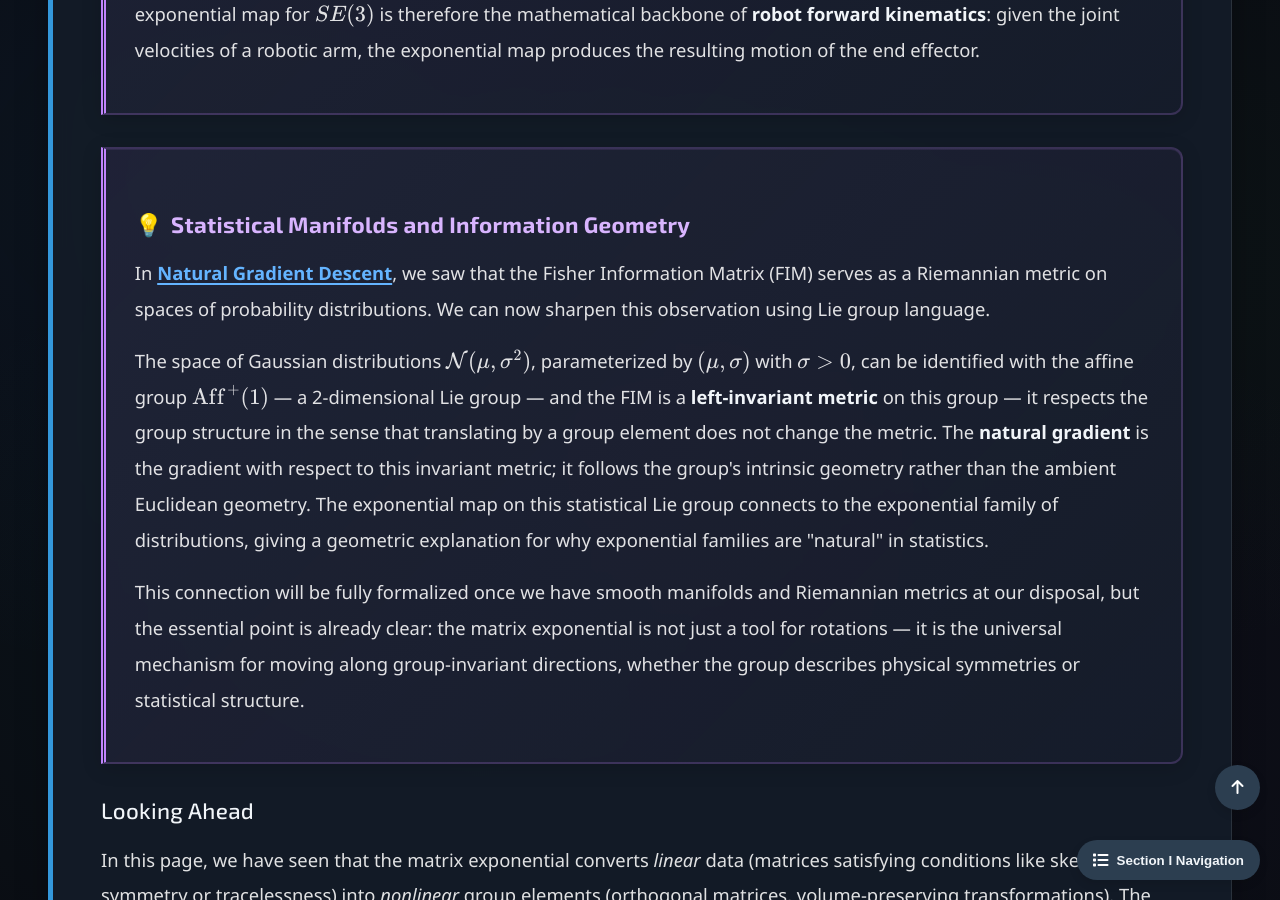
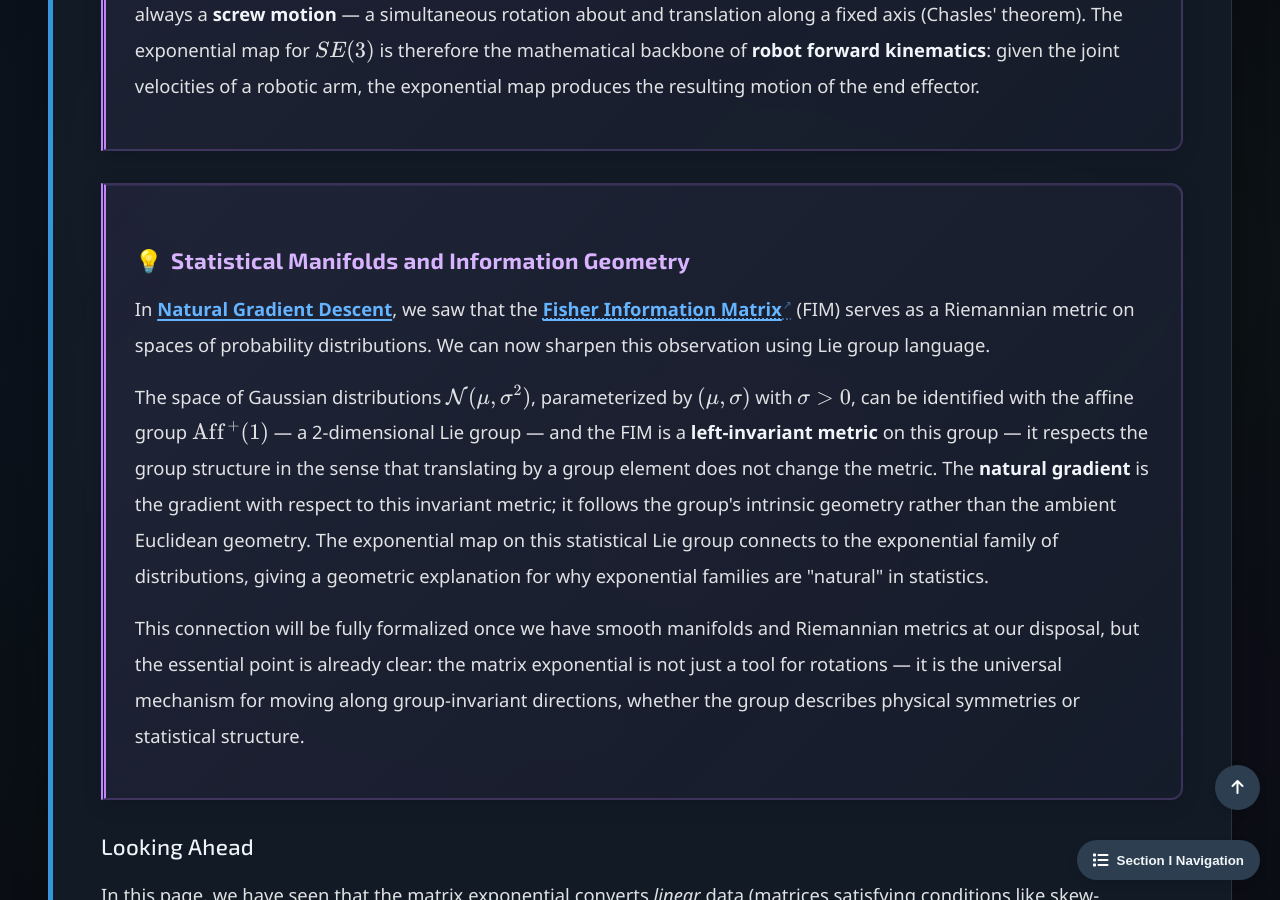
Before and after one commit to Yusukey01/yusukey01.github.io, a Jekyll site: the page built from Mathematics/Linear_algebra/matrix_exponential.html, in a window 1280 px wide and 900 px high, scrolled down 11865 px. Built offline with Jekyll 4.4.1, drawn with Linux system fonts in a browser that asks for light colours; some of the changed text lies outside the part shown.

Commit message:
added reference more

```diff
--- a/Mathematics/Linear_algebra/lie_groups.html
+++ b/Mathematics/Linear_algebra/lie_groups.html
@@ -242,6 +242,11 @@ noindex: true
                         \(x, y \in \mathbb{R}^n\).
                     </p>
                 </div>
+
+                <p>
+                    Remember, these are precisely the <a href="orthogonality.html"><strong>orthogonal matrices</strong></a>
+                    \(U\) satisfying \(U^\top U = I\) — the norm-preserving transformations studied earlier in the curriculum.
+                </p>
 
                 <div class="proof">
                     <span class="proof-title">Proof that \(O(n)\) is a closed subgroup of \(GL(n, \mathbb{R})\):</span>
--- a/Mathematics/Linear_algebra/matrix_exponential.html
+++ b/Mathematics/Linear_algebra/matrix_exponential.html
@@ -618,10 +620,9 @@ noindex: true
                 <div class="insight-box">
                     <h3>Statistical Manifolds and Information Geometry</h3>
                     <p>
-                        In <a href="../Machine_learning/natural_gradient.html"><strong>Natural Gradient
-                        Descent</strong></a>, we saw that the Fisher Information Matrix (FIM) serves as a
-                        Riemannian metric on spaces of probability distributions. We can now sharpen this
-                        observation using Lie group language.
+                        In <a href="../Machine_learning/natural_gradient.html"><strong>Natural Gradient Descent</strong></a>, we saw that the
+                        <a href="../Probability/fisher_info.html#D-Fisher_info_matrix" class="ref-link"><strong>Fisher Information Matrix</strong></a> (FIM)
+                        serves as a Riemannian metric on spaces of probability distributions. We can now sharpen this observation using Lie group language.
                     </p>
                     <p>
                         The space of Gaussian distributions \(\mathcal{N}(\mu, \sigma^2)\), parameterized
--- a/Mathematics/Probability/fisher_info.html
+++ b/Mathematics/Probability/fisher_info.html
@@ -44,7 +44,7 @@ uses_python: false
                     In optimization, it gives rise to <a href="../Machine_learning/natural_gd.html"><strong>natural gradient descent</strong></a>.
                 </p>
 
-                <div class="theorem">
+                <div class="theorem" id="D-Fisher_info_matrix">
                     <span class="theorem-title">Definition: Fisher Information Matrix</span>
                     <p>
                         The <strong>Fisher information matrix (FIM)</strong> is the <a href="covariance.html"><strong>covariance </strong></a> of
```
Also changed, not shown: other parts of Mathematics/Linear_algebra/matrix_exponential.html (+4 -2 lines), data/previews.json.
